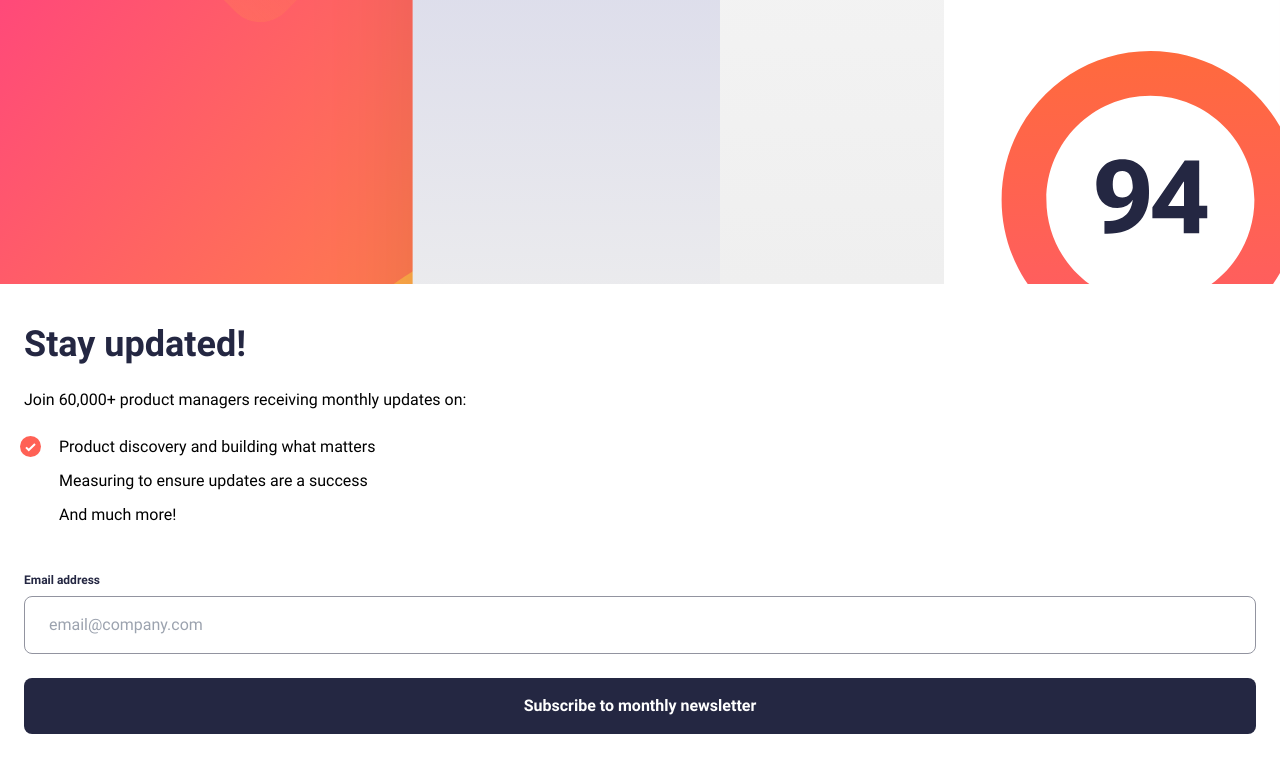
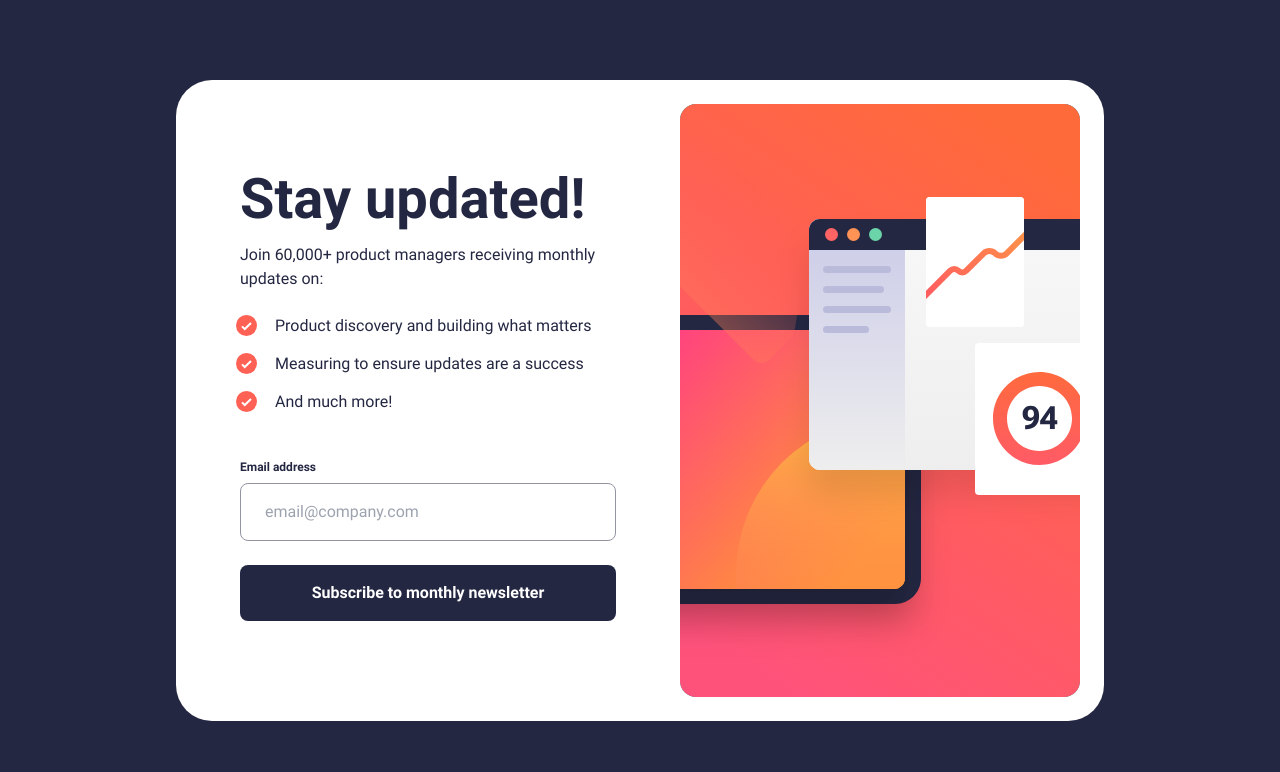
Before and after one commit to Ld-monkey/newsletter-signup-form-with-success-message, a React app: page / in a window 1280 px wide. Shown: the top 772 px of the page. Built offline with nearby package versions, Linux system fonts and the light colour scheme; the HTML template or start-up script is replaced by a standard one.

Commit message:
design page for desktop interface

```diff
--- a/src/pages/Subscribe/SubscribePage.jsx
+++ b/src/pages/Subscribe/SubscribePage.jsx
@@ -30,13 +30,11 @@ function SubscribePage() {
 
   function handleButtonValidation() {
     if (validateEmail(email)) {
-      console.log('valide email yes');
       setValideEmail(true);
       setShowError(false);
 
       navigate('/success', { state: { email: email } });
     } else {
-      console.log('no valide email');
       setValideEmail(false);
       setShowError(true);
     }
@@ -48,31 +46,34 @@ function SubscribePage() {
   }
 
   return (
-    <main>
-      <section className="flex flex-col">
-        <div className="min-h-[284px] bg-signup_mobile bg-cover bg-center sm:bg-signup_desktop" />
-        <article className="flex flex-col gap-10 px-6 py-10">
-          <div className="flex flex-col gap-6">
-            <h1 className="text-4xl font-bold text-dark-slate-grey">
+    <main className="flex h-screen items-center justify-center bg-dark-slate-grey">
+      <section className="mx-9 flex w-[928px] flex-col bg-white sm:h-[641px] sm:flex-row-reverse sm:justify-between sm:gap-6 sm:rounded-[36px] sm:p-6">
+        <div className="min-h-[284px] w-[400px] bg-signup_mobile bg-cover bg-center bg-no-repeat sm:rounded-2xl sm:bg-slate-900 sm:bg-signup_desktop" />
+        <article className="flex flex-1 flex-col gap-10 px-6 py-10 sm:items-center sm:justify-center sm:px-10">
+          <div className="flex w-[376px] flex-col gap-6">
+            <h1 className="text-4xl font-bold text-dark-slate-grey sm:text-[56px]">
               Stay updated!
             </h1>
-            <p>Join 60,000+ product managers receiving monthly updates on:</p>
-            <ul className="ml-6 space-y-2.5">
-              <li className="list-image-icon-success pl-[11px] ">
+            <p className="text-dark-slate-grey">
+              Join 60,000+ product managers receiving monthly updates on:
+            </p>
+            <ul className="ml-6 space-y-2.5 text-dark-slate-grey">
+              <li className="list-image-icon-success pl-[11px]">
                 <p className="relative -top-[5.5px]">
                   Product discovery and building what matters
                 </p>
               </li>
-              <li className="pl-[11px]">
+              <li className="list-image-icon-success pl-[11px]">
                 <p className="relative -top-[5.5px]">
                   Measuring to ensure updates are a success
                 </p>
               </li>
-              <li className="pl-[11px]">
+              <li className="list-image-icon-success pl-[11px]">
                 <p className="relative -top-[5px]">And much more!</p>
               </li>
             </ul>
           </div>
+          <div className="w-[376px]">
             <form onSubmit={(e) => handleSubmitForm(e)}>
               <div className="flex justify-between">
                 <label
@@ -91,7 +92,7 @@ function SubscribePage() {
                 type="email"
                 id="email"
                 name="email"
-              className={`mb-6 mt-2 w-full rounded-lg border border-grey px-6 py-4  ${showError ? 'border-tomato bg-tomato/15 text-tomato' : ''}`}
+                className={`mb-6 mt-2 w-full rounded-lg border border-grey px-6 py-4  ${showError ? 'border-tomato bg-tomato/15 text-tomato' : ''} text-dark-slate-grey`}
                 placeholder="email@company.com"
                 onChange={(e) => handleEmail(e.target.value)}
                 required
@@ -100,6 +101,7 @@ function SubscribePage() {
                 Subscribe to monthly newsletter
               </Button>
             </form>
+          </div>
         </article>
       </section>
     </main>
```
Also changed, not shown: src/components/SubscribeForm/SubscribeForm.jsx (deleted). Lines whose indentation alone changed are shown as unchanged.
